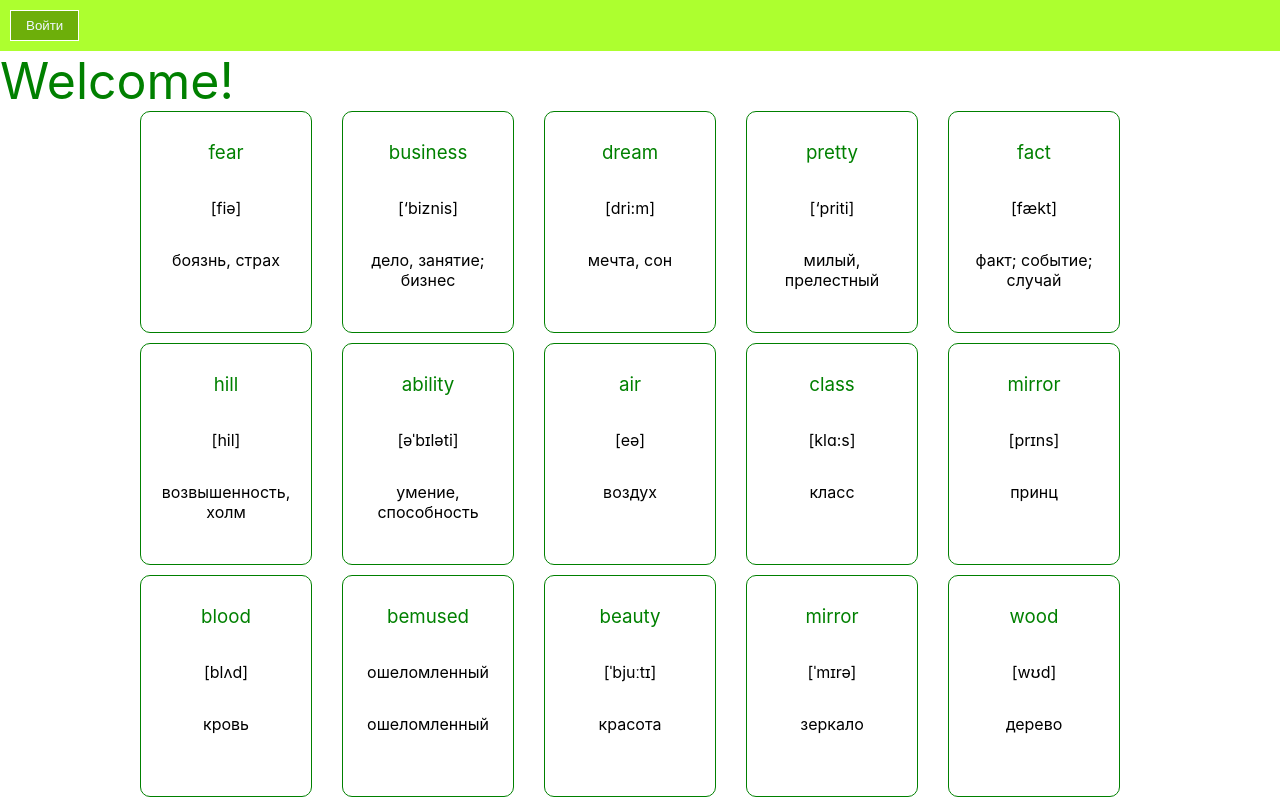
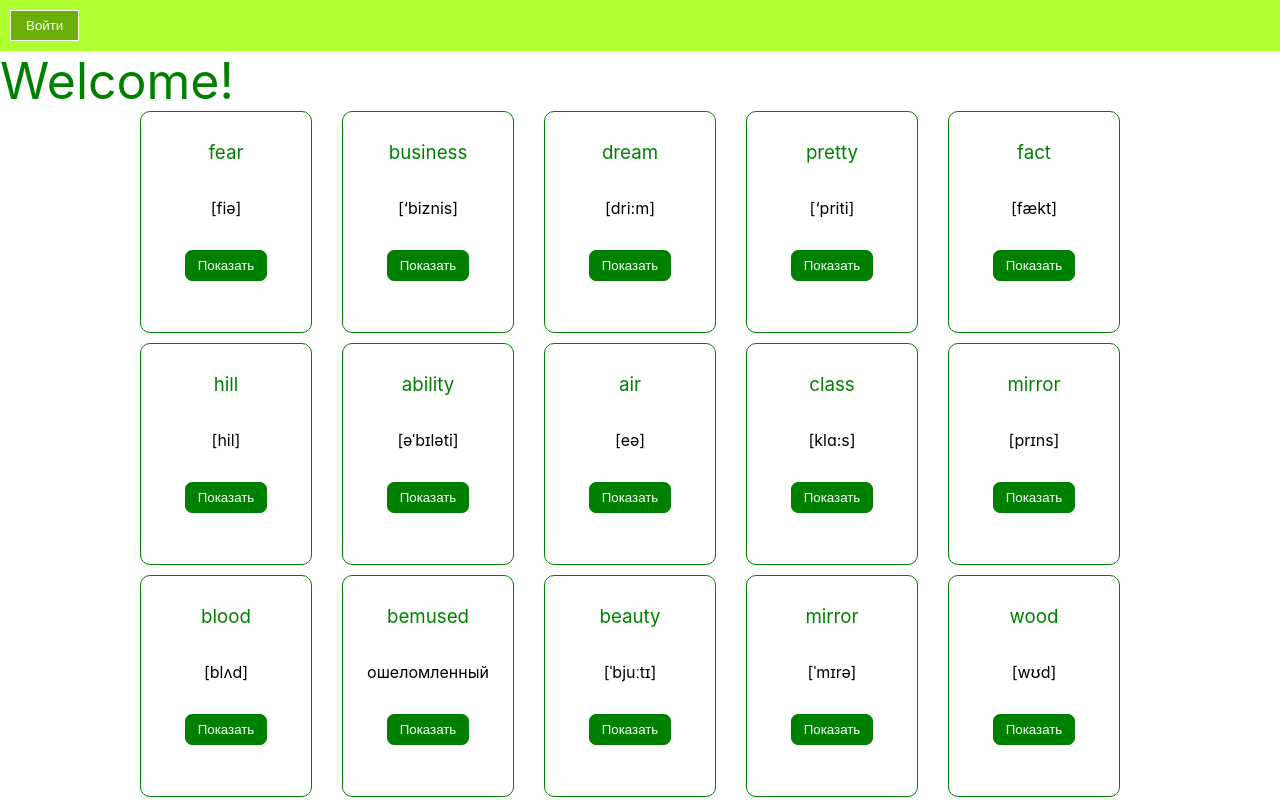
Before and after one commit to albina990/React_globalproject, a React (Create React App) app: page / in a window 1280 px wide. Shown: the top 800 px of the page. Built offline with nearby package versions, Linux system fonts and the light colour scheme.

Commit message:
add buttons with state to flashcards

```diff
--- a/src/components/Button/Button.jsx
+++ b/src/components/Button/Button.jsx
@@ -0,0 +1,10 @@
+import React from 'react'
+import st from './Button.module.scss'
+
+export default function Button(props) {
+    const {styleName, content} = props;
+
+  return (
+    <button className={st[styleName]}>{content}</button>
+  )
+}
--- a/src/components/Button/Button.module.scss
+++ b/src/components/Button/Button.module.scss
@@ -0,0 +1,8 @@
+.flashcards__btn{
+    padding: 7px 12px;
+    border: 1px solid green;
+    background-color: green;
+    color: white;
+    border-radius: 7px;
+    cursor:pointer;
+}
--- a/src/pages/Cards/Cards.jsx
+++ b/src/pages/Cards/Cards.jsx
@@ -1,16 +1,25 @@
-import React from 'react'
-
+import React, { useState } from 'react'
 import st from './Cards.module.scss'
+import Button from '../../components/Button/Button'
 
 export default function Cards(props) {
+const [selectedIndex, setSelectedIndex] = useState(false);
+
+const handleChange = (index) =>{
+    setSelectedIndex(index);
+}
+
+
   return (
     <>
     <div className={st.container}>
-        {props.arr.map((word) =>
-        <div className={st.card}>
+        {props.arr.map((word, index) =>
+        <div className={st.card} key={index}>
             <h3 className={st.card__word}>{word.english}</h3>
             <p>{word.transcription}</p>
-            <p>{word.russian}</p>
+            {index === selectedIndex ? <p>{word.russian}</p> : <p onClick={() => handleChange(index)}><Button styleName='flashcards__btn' content='Показать' /></p>}
+            {/* <p>{word.russian}</p>
+            <Button styleName='flashcards__btn' content='Показать'/> */}
         </div>
 
         )}
```
